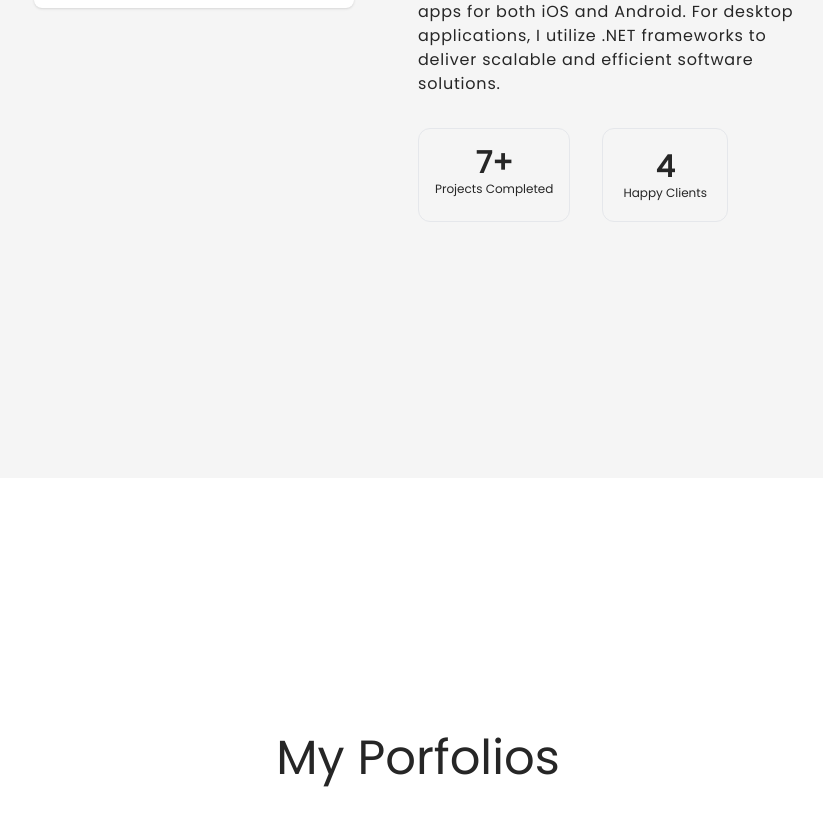
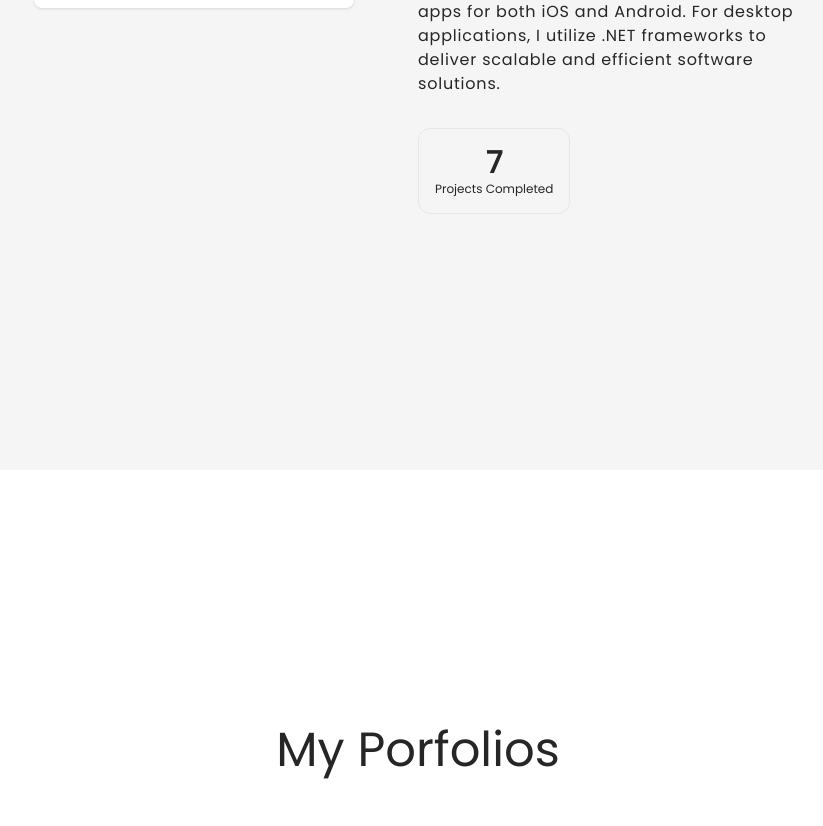
Before and after one commit to dequilla3/kadequilla, a Next.js app: page / in a window 1280 px wide. Shown: the part 1706-2532 px from the top of the page, without its empty margins (222-1045 px from the left). Built offline with nearby package versions, Linux system fonts and the light colour scheme.

Commit message:
chore: remove happy clients

```diff
--- a/app/components/sections/AboutMe.tsx
+++ b/app/components/sections/AboutMe.tsx
@@ -9,9 +9,12 @@ export default function AboutMe() {
     threshold: 0.2,
   });
 
-
   return (
-    <div className={`sm:py-16 md:py-64 md:px-64 bg-neutral-100 rounded-t-3xl transition-all duration-700 ${inView ? 'opacity-100' : 'opacity-0'}`}>
+    <div
+      className={`sm:py-16 md:py-64 md:px-64 bg-neutral-100 rounded-t-3xl transition-all duration-700 ${
+        inView ? "opacity-100" : "opacity-0"
+      }`}
+    >
       <div className="md:flex">
         <div ref={ref} className="md:w-1/2 sm:px-8 sm:pb-8 md:pb-0 md:px-0">
           <div
@@ -75,13 +78,8 @@ export default function AboutMe() {
 
           <div className="flex sm:justify-center md:justify-normal">
             <div className="text-center mr-8 rounded-xl border p-4">
-              <div className="text-3xl font-bold">7+</div>
+              <div className="text-3xl font-bold">7</div>
               <div className="text-xs">Projects Completed</div>
-            </div>
-
-            <div className="text-center rounded-xl border p-5">
-              <div className="text-3xl font-bold">4</div>
-              <div className="text-xs">Happy Clients</div>
             </div>
           </div>
         </div>
```
